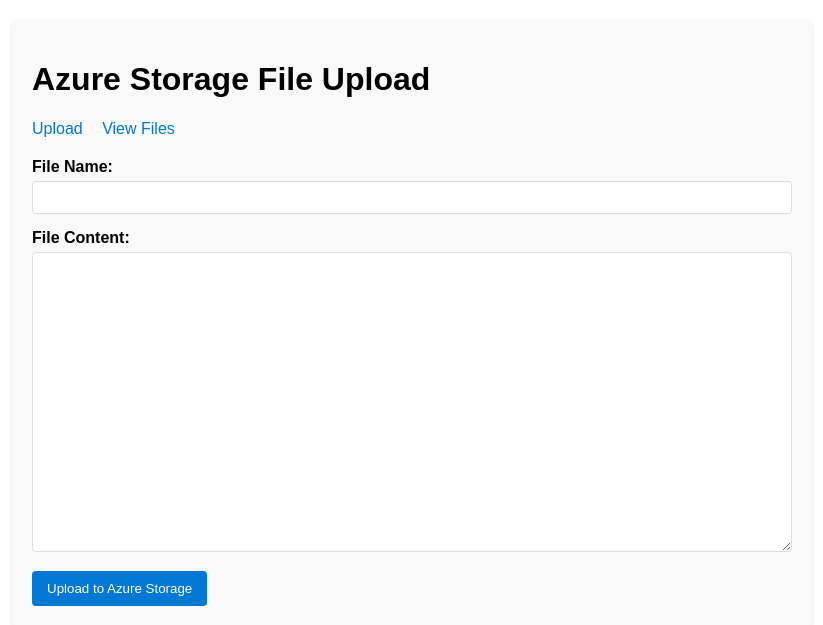
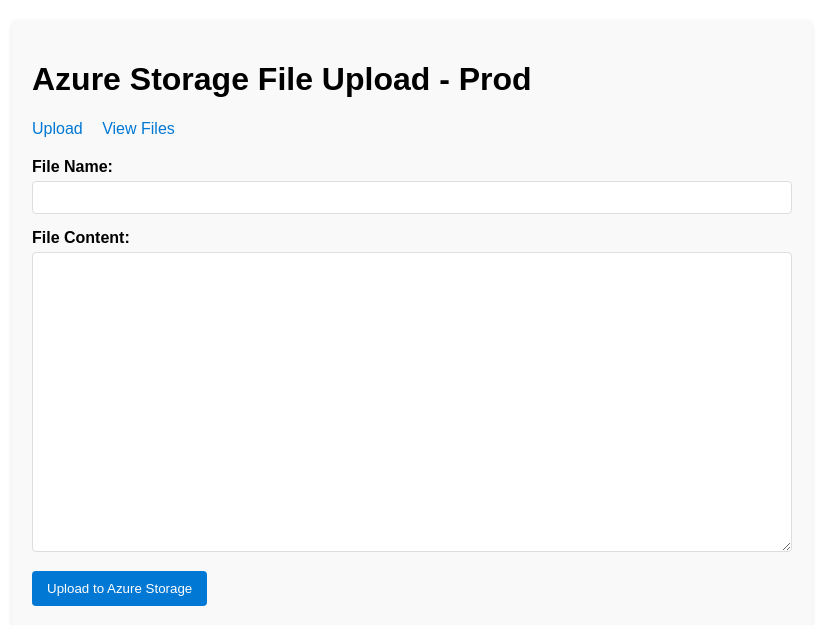
Before and after one commit to puicchan/azd-dev-prod-appservice-storage, a Flask app: page / in a window 1280 px wide. Shown: the top 625 px of the page, without its empty margins (228-1051 px from the left). Run offline with Flask 3, Linux system fonts and the light colour scheme.

Commit message:
Configure Azure Developer Pipeline

```diff
--- a/app/templates/index.html
+++ b/app/templates/index.html
@@ -78,7 +78,7 @@
 </head>
 <body>
     <div class="container">
-        <h1>Azure Storage File Upload</h1>
+        <h1>Azure Storage File Upload - Prod</h1>
 
         <div class="nav">
             <a href="{{ url_for('index') }}">Upload</a>
--- a/app/templates/view.html
+++ b/app/templates/view.html
@@ -56,7 +56,7 @@
 
         <div class="nav">
             <a href="{{ url_for('index') }}">Upload</a>
-            <a href="{{ url_for('list_files') }}">View list of Files</a>
+            <a href="{{ url_for('list_files') }}">View Files</a>
         </div>
 
         <div class="file-header">
```
